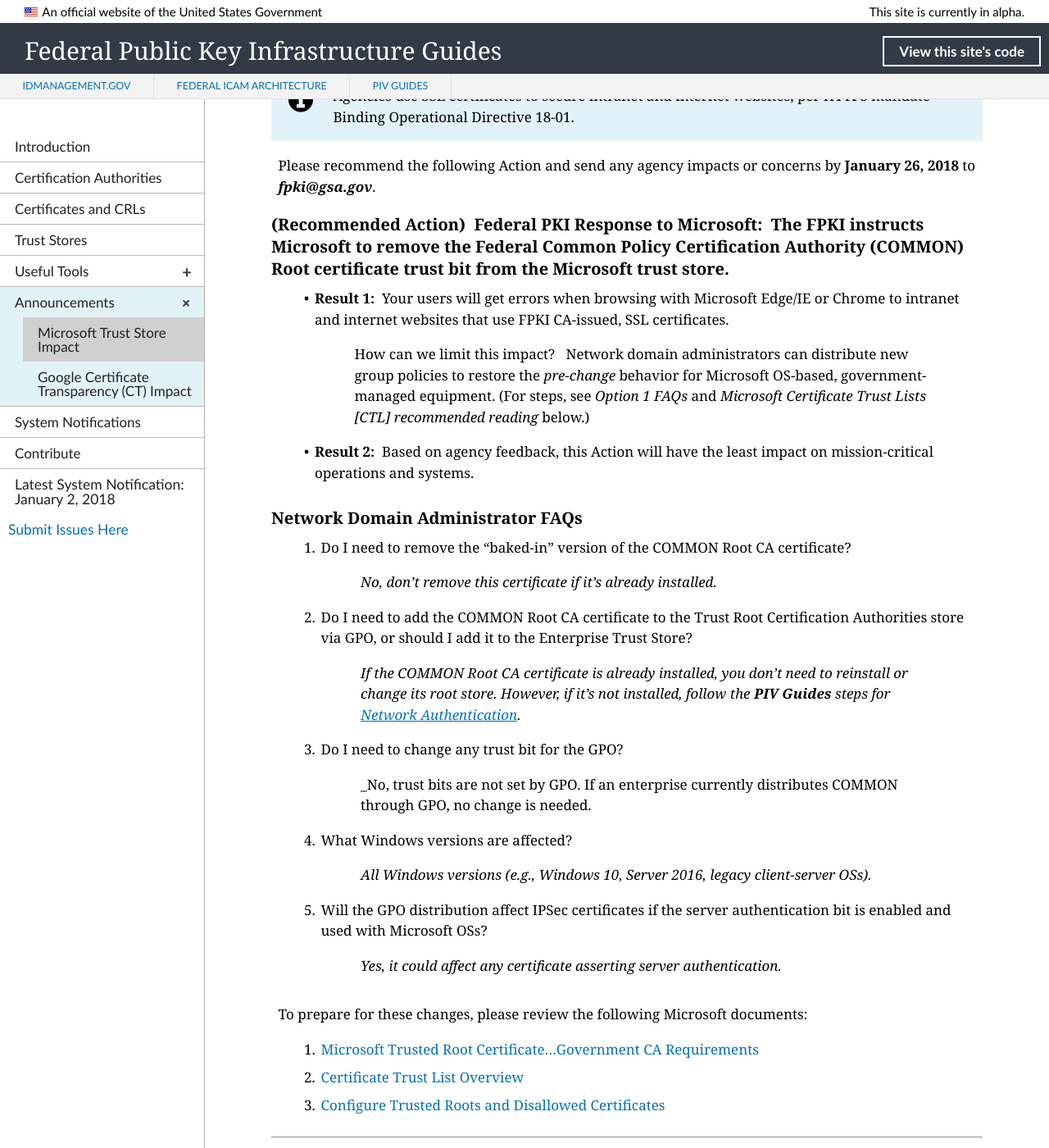
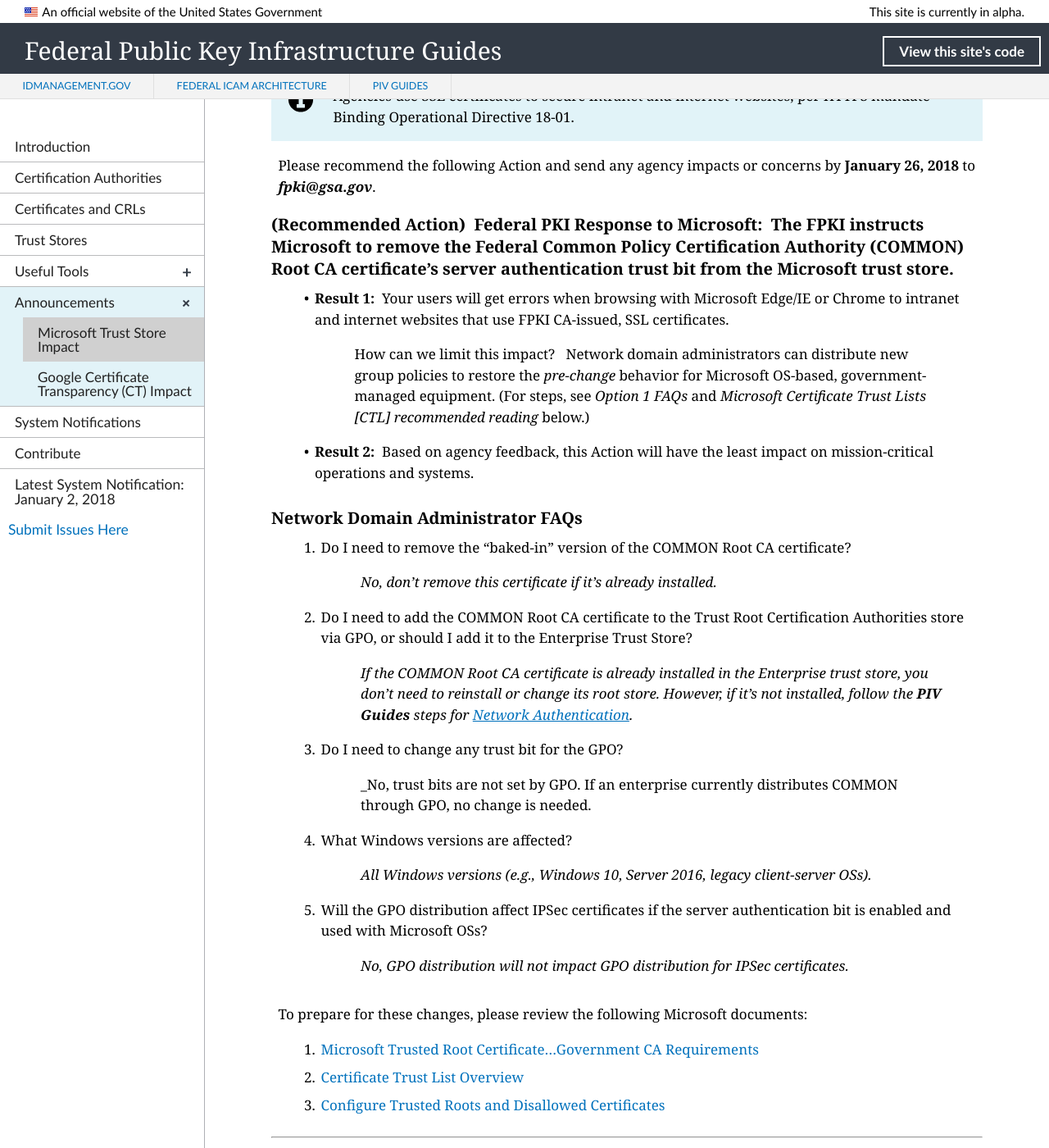
Before and after one commit to GSA/fpki-guides, a Jekyll site: the page built from _announcements/01_microsoft_constraint.md, in a window 1280 px wide and 1400 px high, scrolled down 428 px. Shown: the whole window at 82% size. Built offline with Jekyll 4.4.1, drawn with Linux system fonts in a browser that asks for light colours; nearby versions of some CDN libraries; library files that are not in the unit come from our copies.

Commit message:
Update 01_microsoft_constraint.md
Content changes from Ken.

```diff
--- a/_announcements/01_microsoft_constraint.md
+++ b/_announcements/01_microsoft_constraint.md
@@ -14,7 +14,7 @@
 
 Please recommend the following Action and send any agency impacts or concerns by **January 26, 2018** to **_fpki@gsa.gov_**.
 
-### (Recommended Action)&nbsp;&nbsp;Federal PKI Response to Microsoft:&nbsp;&nbsp;The FPKI instructs Microsoft to remove the Federal Common Policy Certification Authority (COMMON) Root certificate trust bit from the Microsoft trust store.<!--Is "trust bit" correct here?--><br>
+### (Recommended Action)&nbsp;&nbsp;Federal PKI Response to Microsoft:&nbsp;&nbsp;The FPKI instructs Microsoft to remove the Federal Common Policy Certification Authority (COMMON) Root CA certificate's server authentication trust bit from the Microsoft trust store.<!--Long adjective string:  could we say "COMMON Root CA certificate's server-authentication trust bit" ?--><br>
 * **Result 1:**&nbsp;&nbsp;Your users will get errors when browsing with Microsoft Edge/IE or Chrome to intranet and internet websites that use FPKI CA-issued, SSL certificates.
 > How can we limit this impact? &nbsp;&nbsp;Network domain administrators can distribute new group policies to restore the _pre-change_ behavior for Microsoft OS-based, government-managed equipment. (For steps, see _Option 1 FAQs_ and _Microsoft Certificate Trust Lists [CTL] recommended reading_ below.)
 * **Result 2:**&nbsp;&nbsp;Based on agency feedback, this Action will have the least impact on mission-critical operations and systems.
@@ -24,13 +24,13 @@
 1. Do I need to remove the "baked-in" version of the COMMON Root CA certificate?
 > _No, don't remove this certificate if it's already installed._
 2. Do I need to add the COMMON Root CA certificate to the Trust Root Certification Authorities store via GPO, or should I add it to the Enterprise Trust Store?<!--Is enterprise trust store = browser-related?-->
-> _If the COMMON Root CA certificate is already installed, you don't need to reinstall or change its root store. However, if it's not installed, follow the **PIV Guides** steps for [Network Authentication](https://piv.idmanagement.gov/networkconfig/){:target= "_blank"}._
+> _If the COMMON Root CA certificate is already installed in the Enterprise trust store, you don't need to reinstall or change its root store. However, if it's not installed, follow the **PIV Guides** steps for [Network Authentication](https://piv.idmanagement.gov/networkconfig/){:target= "_blank"}._
 3. Do I need to change any trust bit for the GPO?
 > _No, trust bits are not set by GPO. If an enterprise currently distributes COMMON through GPO, no change is needed.
 4. What Windows versions are affected?
 > _All Windows versions (e.g., Windows 10, Server 2016, legacy client-server OSs)._
 5. Will the GPO distribution affect IPSec certificates if the server authentication bit is enabled and used with Microsoft OSs?
-> _Yes, it could affect any certificate asserting server authentication._
+> _No, GPO distribution will not impact GPO distribution for IPSec certificates._
 
 To prepare for these changes, please review the following Microsoft documents:
 
```
